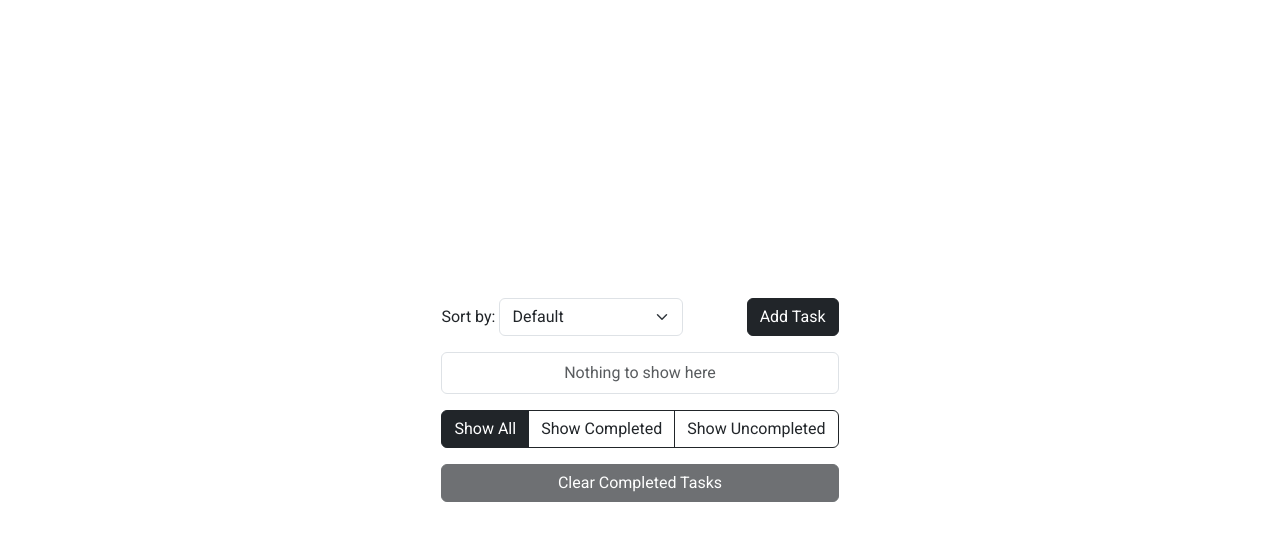
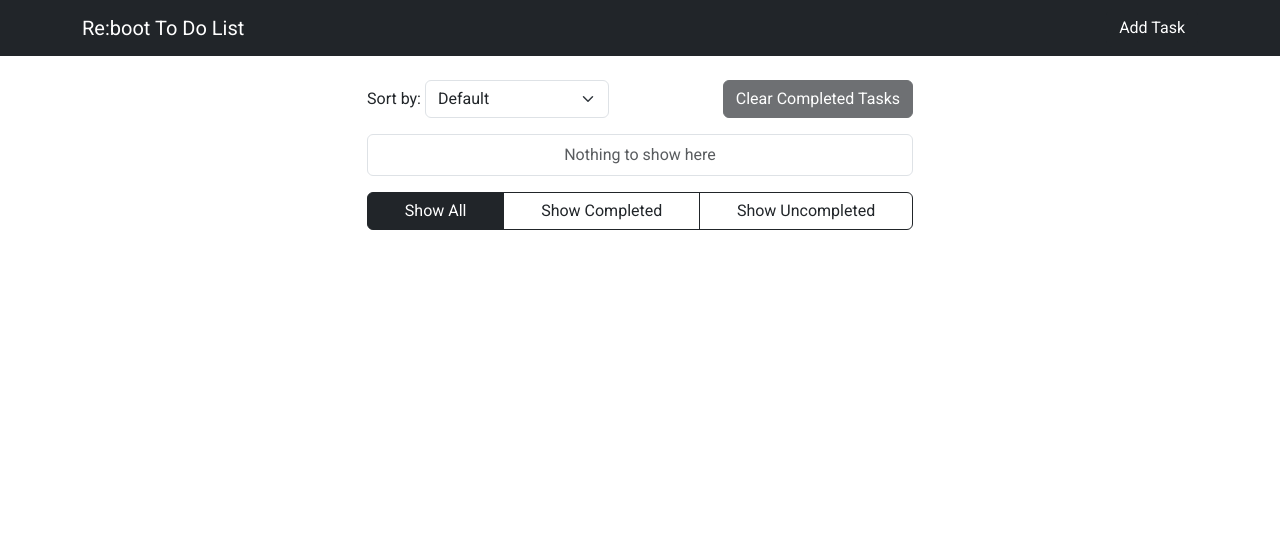
Before and after one commit to Muradil-Erkin/reboot-todolist, a React (Create React App) app: page / in a window 1280 px wide. Shown: the top 540 px of the page. Built offline with nearby package versions, Linux system fonts and the light colour scheme.

Commit message:
minor changes

```diff
--- a/src/App.jsx
+++ b/src/App.jsx
@@ -1,20 +1,26 @@
-import { AddTask } from "./components/AddTask";
 import { ClearTask } from "./components/ClearTask";
 import { Filters } from "./components/Filters";
 import { Sort } from "./components/Sort";
 import { TaskList } from "./components/TaskList";
+import { Navbar } from "./components/Navbar";
 
 function App() {
   return (
-    <div id="main-container">
-      <div className="d-flex justify-content-between mb-3">
-        <Sort />
-        <AddTask />
-      </div>
-      <TaskList />
-      <Filters />
-      <ClearTask />
-    </div>
+    <>
+      <Navbar />
+      <main className="container">
+        <div className="row justify-content-center">
+          <div className="col col-md-10 col-lg-8 col-xl-6">
+            <div className="d-flex justify-content-between align-items-center mb-3">
+              <Sort />
+              <ClearTask />
+            </div>
+            <TaskList />
+            <Filters />
+          </div>
+        </div>
+      </main>
+    </>
   );
 }
 
--- a/src/components/AddTaskModal.jsx
+++ b/src/components/AddTaskModal.jsx
@@ -27,12 +27,6 @@ const AddTaskModal = () => {
   const handleChange = (e) => {
     setTaskLabel(e.target.value);
   };
-
-  //   const handleKeyDown = (e) => {
-  //     if (e.key === "Enter") {
-  //       handleAddTask();
-  //     }
-  //   };
 
   const handlePriorityChange = (e) => {
     setPriority(e.target.value);
@@ -72,7 +66,6 @@ const AddTaskModal = () => {
                 aria-describedby="task-input"
                 value={taskLabel}
                 onChange={handleChange}
-                // onKeyDown={handleKeyDown}
               />
             </div>
             <div className="mb-3">
@@ -110,4 +103,4 @@ const AddTaskModal = () => {
   );
 };
 
-export { AddTaskModal, ADD_TASK_MODAL_ID };
+export { AddTaskModal };
--- a/src/components/ClearTask.jsx
+++ b/src/components/ClearTask.jsx
@@ -9,9 +9,8 @@ const ClearTask = () => {
 
   return (
     <>
-      <div className="w-100">
       <button
-          className="btn btn-dark w-100"
+        className="btn btn-dark"
         id="clear-completed-tasks"
         data-bs-toggle="modal"
         data-bs-target="#clearCompletedTasks"
@@ -19,7 +18,6 @@ const ClearTask = () => {
       >
         Clear Completed Tasks
       </button>
-      </div>
 
       <Modal id="clearCompletedTasks" handleDelete={clearCompletedTasks} />
     </>
--- /dev/null
+++ b/src/components/Navbar.jsx
@@ -0,0 +1,14 @@
+import { AddTask } from "./AddTask";
+
+export const Navbar = () => {
+  return (
+    <nav className="navbar navbar-expand-md navbar-dark bg-dark mb-4">
+      <div className="container-fluid container-sm">
+        <a className="navbar-brand" href="/">
+          Re:boot To Do List
+        </a>
+        <AddTask />
+      </div>
+    </nav>
+  );
+};
--- a/src/components/TaskItem.jsx
+++ b/src/components/TaskItem.jsx
@@ -113,10 +113,6 @@ const TaskItem = ({ task, setTaskToBeDeleted }) => {
                 data-bs-target="#taskListDeleteTask"
                 onClick={() => {
                   setTaskToBeDeleted(task);
-                  console.log(
-                    "Clicked on trash can, and passing up data",
-                    task
-                  );
                 }}
               >
                 <i className="fa-solid fa-trash-can" aria-hidden="true"></i>
--- a/src/components/TaskList.jsx
+++ b/src/components/TaskList.jsx
@@ -8,7 +8,6 @@ const TaskList = () => {
   const { tasks, filter, deleteTask, sortOrder } = useContext(TasksContext);
 
   const [taskToBeDeleted, setTaskToBeDeleted] = useState();
-  console.log("taskToBeDeleted is updated", taskToBeDeleted);
 
   const filteredTasks = tasks.filter((task) => {
     switch (filter) {
@@ -57,7 +56,6 @@ const TaskList = () => {
   );
 
   const handleDeleteTask = () => {
-    console.log("Deleting task w/ ID: ", taskToBeDeleted.taskId);
     deleteTask(taskToBeDeleted.taskId);
   };
 
--- a/src/context/TasksContext.jsx
+++ b/src/context/TasksContext.jsx
@@ -69,8 +69,8 @@ const TasksContextProvider = ({ children }) => {
         tasks,
         filter,
         sortOrder,
+        setFilter,
         setSortOrder,
-        setFilter,
         addTask,
         deleteTask,
         toggleTask,
--- a/src/index.css
+++ b/src/index.css
@@ -3,21 +3,11 @@ body {
   font-family: "Roboto", sans-serif;
   -webkit-font-smoothing: antialiased;
   -moz-osx-font-smoothing: grayscale;
-}
-
-#root {
   height: 100vh;
-  display: flex;
-  justify-content: center;
-  align-items: center;
 }
 
 #newTaskText {
   width: 300px;
-}
-
-#main-container {
-  width: fit-content;
 }
 
 .pointer {
```
Also changed, not shown: public/index.html (+0 -9 lines), src/assets/logo.png (added). Lines whose indentation alone changed are shown as unchanged.
